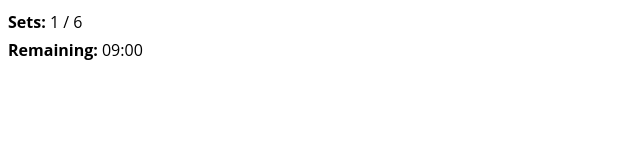
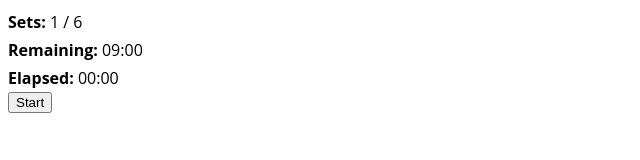
Before and after one commit to dbartoss/High-intensity-interval-training, a plain HTML site: page index.html in a window 1280 px wide. Shown: the whole page, without its empty margins (0-640 px from the left). Drawn offline with Linux system fonts and the light colour scheme.

Commit message:
Add fixed elapsed

```diff
--- a/index.html
+++ b/index.html
@@ -29,11 +29,17 @@
         <p></p>
     </div>
 
+    <div class="fieldValue" id="elapsed-container">
+        <h3>Elapsed: </h3>
+        <p></p>
+    </div>
 
+    <button id='start'>Start</button>
 
 </body>
 
 <script>
+    updateElapsedElement(formatSecondsToTime(0));
     let sets = 6;
     updateSetsElement(formatCurrentSet(1, sets));
 
@@ -41,7 +47,10 @@
     let remainingInMinutes = formatSecondsToTime(remainingInSeconds);
     updateRemainingElement(formatSecondsToTime(remainingInSeconds));
 
-
+    function updateElapsedElement(value) {
+        let setsContainer = document.querySelector('#elapsed-container p');
+        setsContainer.textContent = value;
+    }
     function formatCurrentSet(currentSet, sets) { return `${currentSet} / ${sets}`; }
 
     function updateSetsElement(value) {
@@ -64,13 +73,9 @@
         if (h !== '00') {
             return `${h}:${m}:${s}`;
         }
-        else if (m !== '00')
+        else
         {
             return `${m}:${s}`;
-        }
-        else
-        {
-            return `${s}`;
         }
     }
 
```
